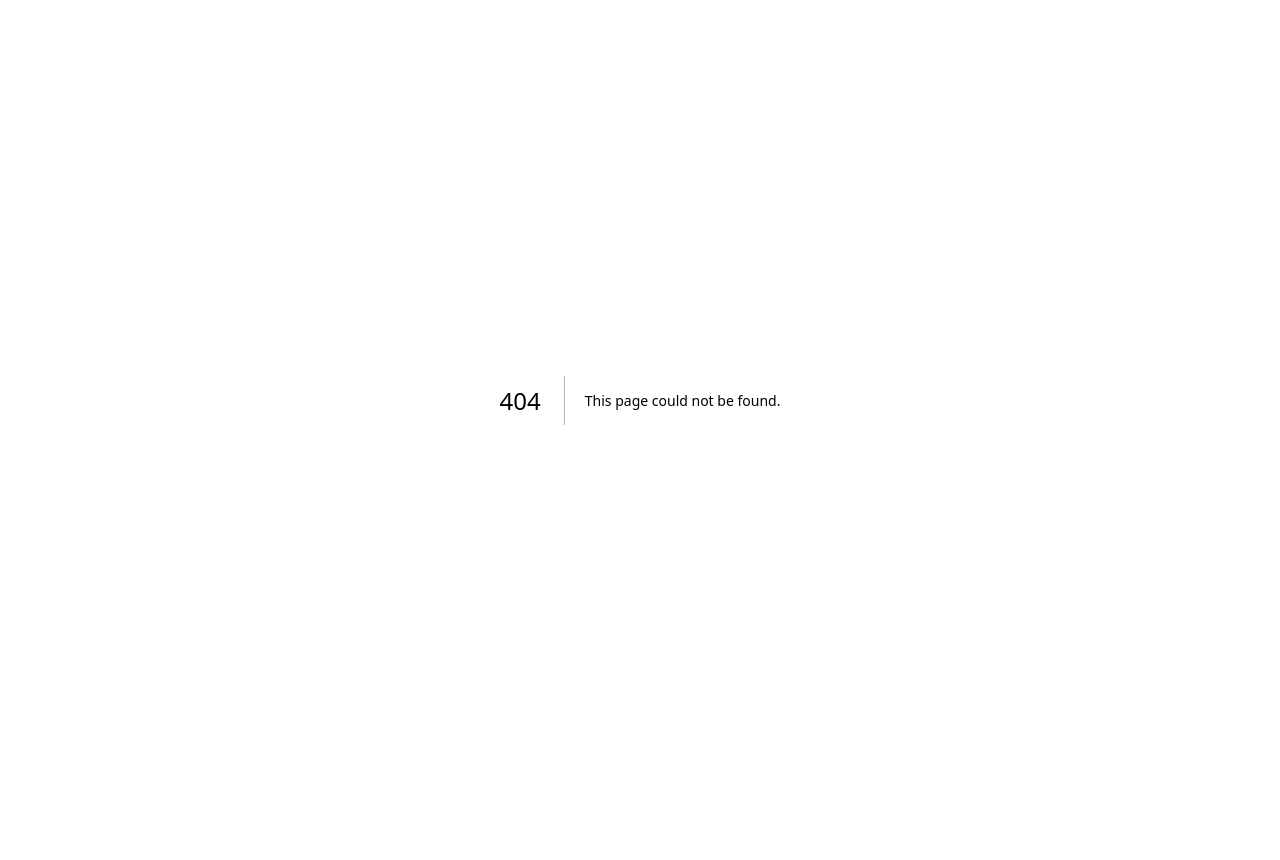
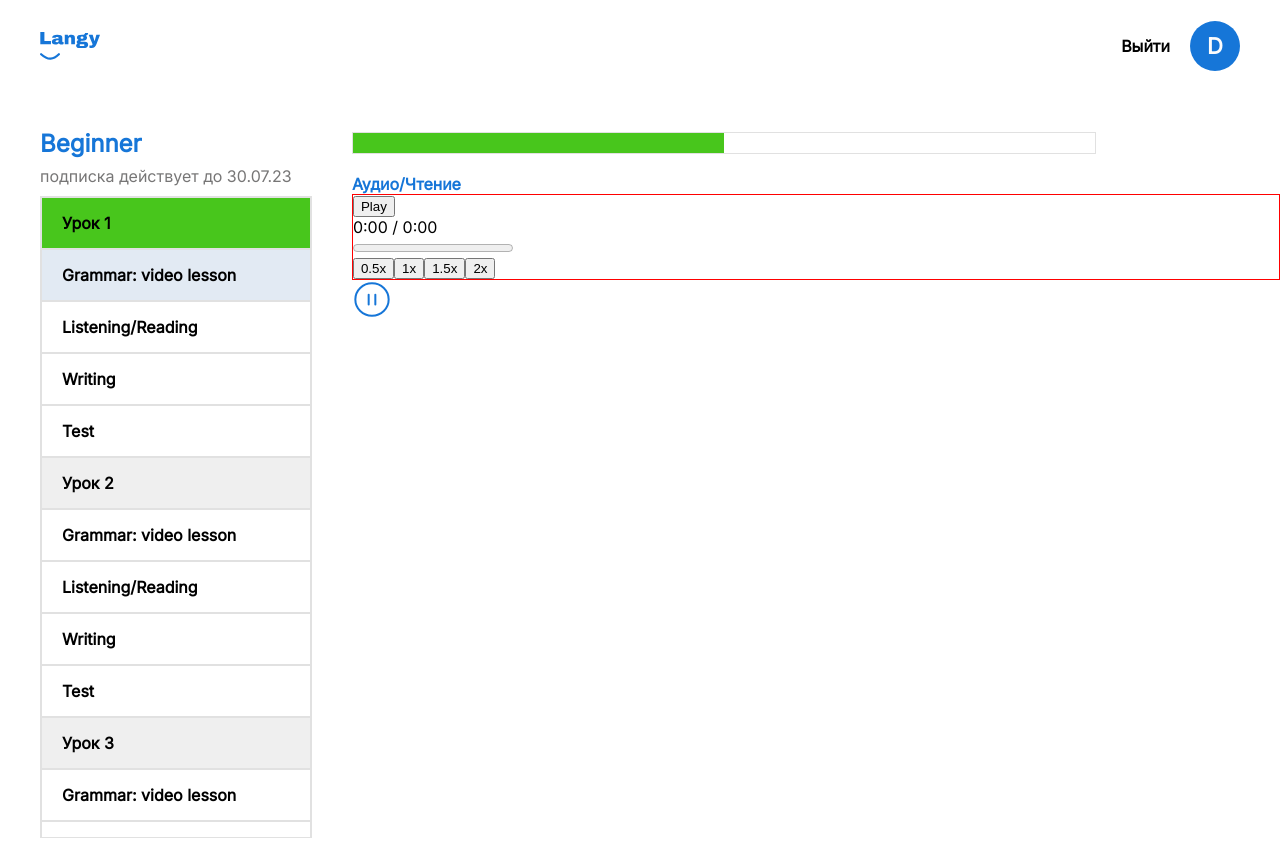
Before and after one commit to DiyazMukhanov/langy-website, a Next.js app: page /lessons/lesson1/audio in a window 1280 px wide. Before the commit this address had no page. Shown: the top 860 px of the page. Before the commit the page ends 800 px from the top, so only its background shows below. Built offline with nearby package versions, Linux system fonts and the light colour scheme.

Commit message:
Audio lesson progress

```diff
--- /dev/null
+++ b/layouts/Lessons/AudioLessonLayout.jsx
@@ -0,0 +1,92 @@
+// AudioPlayer.js
+import React, { useState, useRef } from "react";
+import LessonLayout from "./LessonLayout";
+import {lessonsSummary} from '../../utils/lessonsSummary'
+import styles from './AudioLessonLayout.module.scss'
+import Pause from '../../public/images/Pause.svg'
+import Image from 'next/image'
+
+const AudioPlayer = () => {
+  const audioRef = useRef(null);
+  const [isPlaying, setIsPlaying] = useState(false);
+  const [progress, setProgress] = useState(0);
+  const [duration, setDuration] = useState(0);
+  const [currentTime, setCurrentTime] = useState(0);
+
+  const toggleAudio = () => {
+    if (isPlaying) {
+      audioRef.current.pause();
+    } else {
+      audioRef.current.play();
+    }
+    setIsPlaying(!isPlaying);
+  };
+
+  const onTimeUpdate = () => {
+    const currentTime = audioRef.current.currentTime;
+    setCurrentTime(currentTime);
+    setProgress((currentTime / duration) * 100);
+  };
+
+  const onLoadedMetadata = () => {
+    setDuration(audioRef.current.duration);
+  };
+
+  const onProgressClick = (event) => {
+    const progressBar = event.target;
+    const newProgress = (event.nativeEvent.offsetX / progressBar.clientWidth) * 100;
+    const newTime = (newProgress / 100) * duration;
+    setProgress(newProgress);
+    setCurrentTime(newTime);
+    audioRef.current.currentTime = newTime;
+  };
+
+  const onSpeedChange = (speed) => {
+    audioRef.current.playbackRate = speed;
+  };
+
+  const formatTime = (timeInSeconds) => {
+    const minutes = Math.floor(timeInSeconds / 60);
+    const seconds = Math.floor(timeInSeconds % 60);
+    return `${minutes}:${seconds < 10 ? "0" : ""}${seconds}`;
+  };
+
+  return (
+    <>
+    <LessonLayout lessonsSummary={lessonsSummary} chapter='audio'>
+    <div className={styles.audioContainer}>
+      <audio
+        ref={audioRef}
+        src="/audio/one.mp3"
+        onTimeUpdate={onTimeUpdate}
+        onLoadedMetadata={onLoadedMetadata}
+      />
+      <button onClick={toggleAudio}>{isPlaying ? "Pause" : "Play"}</button>
+      <div>
+        <div>
+          <span>{formatTime(currentTime)}</span> / <span>{formatTime(duration)}</span>
+        </div>
+        <progress
+          value={progress}
+          max="100"
+          onClick={onProgressClick}
+          style={{ cursor: "pointer" }}
+        />
+        <div>
+          <button onClick={() => onSpeedChange(0.5)}>0.5x</button>
+          <button onClick={() => onSpeedChange(1)}>1x</button>
+          <button onClick={() => onSpeedChange(1.5)}>1.5x</button>
+          <button onClick={() => onSpeedChange(2)}>2x</button>
+        </div>
+      </div>
+    </div>
+      <Image
+        priority
+        src={Pause}
+        />
+    </LessonLayout>
+    </>
+  );
+};
+
+export default AudioPlayer;
--- /dev/null
+++ b/layouts/Lessons/AudioLessonLayout.module.scss
@@ -0,0 +1,4 @@
+
+.audioContainer {
+    border: solid red 1px;
+}
--- a/layouts/Lessons/LessonLayout.jsx
+++ b/layouts/Lessons/LessonLayout.jsx
@@ -5,7 +5,12 @@ import classNames from "classnames";
 import SideBarDesktop from "./SideBarDesktop";
 
 export default function LessonLayout({ children, lessonsSummary, chapter }) {
-    const progress = 10
+    const progress = {
+        grammar: 25,
+        audio: 50,
+        writing: 75,
+        test: 100
+    }
 
     const currentLesson = lessonsSummary.filter(lesson => lesson.isCurrent === true)
     const currentChapter = currentLesson[0].lessons.filter(chapter => chapter.isCurrent === true)
@@ -18,7 +23,7 @@ export default function LessonLayout({ children, lessonsSummary, chapter }) {
         <div className={styles.rightSide}>
             <div className={styles.progressContainer}>
                 <div style={{
-            width: `${progress}%`,
+            width: `${progress[chapter]}%`,
             height: '100%',
             background: '#48C61C'
             }}/>
--- a/layouts/Lessons/VideoLessonLayout.jsx
+++ b/layouts/Lessons/VideoLessonLayout.jsx
@@ -74,7 +74,6 @@ export default function VideoLessonLayout() {
                                         <Image
                                         priority
                                         src={Right}
-
                                         width={20}
                                         className={styles.tick}
                                         />
--- a/layouts/Lessons/VideoLessonLayout.module.scss
+++ b/layouts/Lessons/VideoLessonLayout.module.scss
@@ -48,7 +48,6 @@
 
    @include size-tablet {
     width: 75vw;
-    // height: 270px;
     justify-content: center;
     padding-left: 15px;
 }
@@ -83,12 +82,11 @@
     display: flex;
     justify-content: flex-end;
     padding-right: 350px;
-    margin-bottom: 150px;
+    margin-bottom: 50px;
     margin-top: -30px;
 
     @include size-tablet {
         width: 80vw;
-        height: 270px;
         justify-content: center;
     }
 }
--- /dev/null
+++ b/pages/lessons/lesson1/audio.js
@@ -0,0 +1 @@
+export { default } from '../../../layouts/Lessons/AudioLessonLayout'
```
Also changed, not shown: public/images/Pause.svg (added), 1 other file (tests, documents, lock files or other folders).
